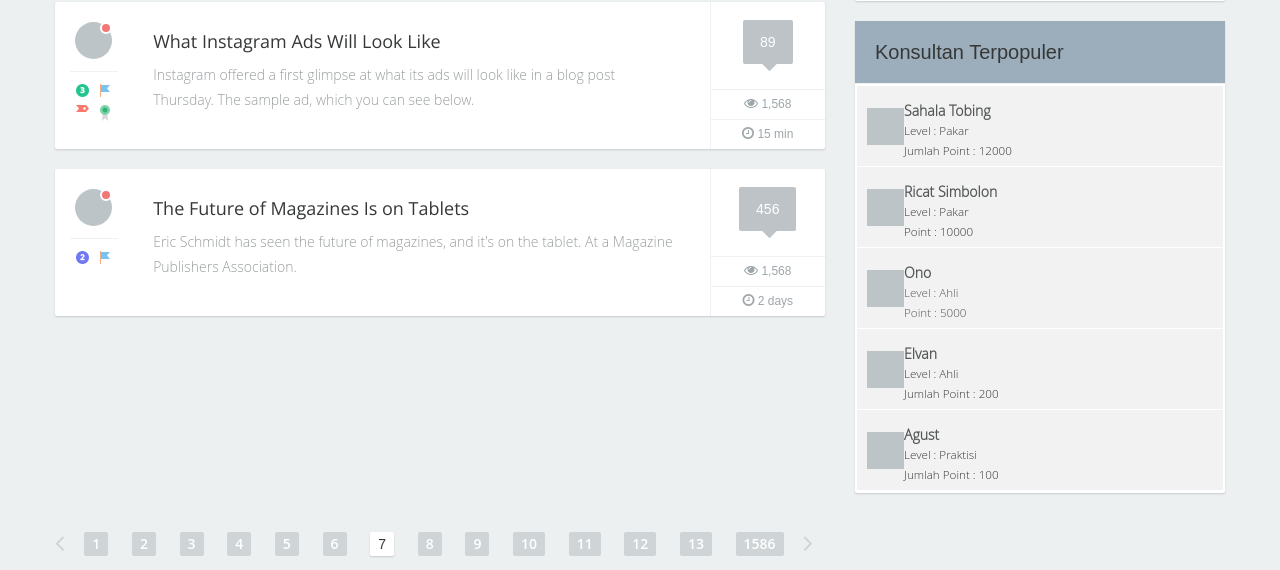
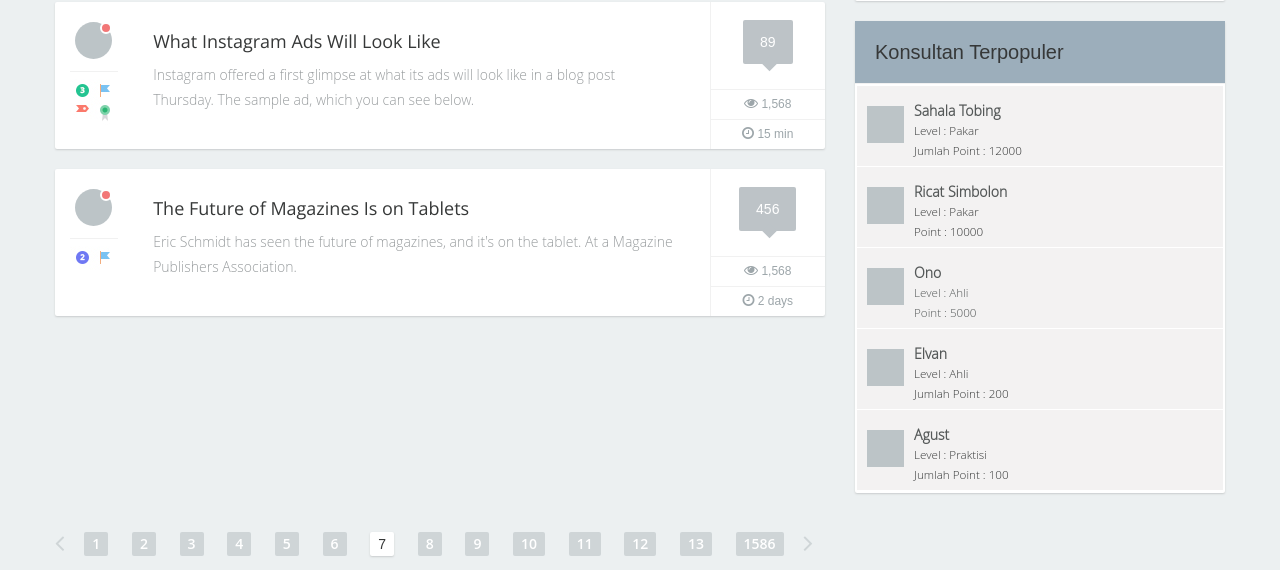
Before and after one commit to forum-hukum/hukumsharing, a CodeIgniter app: page /database/ in a window 1280 px wide. Shown: the part 1244-1814 px from the top of the page. Run offline with CodeIgniter, Linux system fonts and the light colour scheme; some libraries are stand-ins or nearby versions.

Commit message:
again, this is about avatar :(

```diff
--- a/application/views/dashboard.php
+++ b/application/views/dashboard.php
@@ -320,7 +320,7 @@
 											<table>
 												<tr>
 													<td>
-														<img src="<?php echo base_url()?>f_style/images/avatar3.jpg" alt="" />
+														<img class="consultant-profile" src="<?php echo base_url()?>f_style/images/avatar3.jpg" alt="" />
 													</td>
 													<td>
 														<a href="#"><b> Sahala Tobing </b></a> <br/>
@@ -333,7 +333,7 @@
 											<table>
 												<tr>
 													<td>
-														<img src="<?php echo base_url()?>f_style/images/avatar3.jpg" alt="" />
+														<img class="consultant-profile" src="<?php echo base_url()?>f_style/images/avatar3.jpg" alt="" />
 													</td>
 													<td>
 														<a href="#"><b> Ricat Simbolon </b></a> <br/>
@@ -346,7 +346,7 @@
 											<table>
 												<tr>
 													<td>
-														<img src="<?php echo base_url()?>f_style/images/avatar3.jpg" alt="" />
+														<img class="consultant-profile" src="<?php echo base_url()?>f_style/images/avatar3.jpg" alt="" />
 													</td>
 													<td>
 														<a href="#"><b> Ono </b>
@@ -360,7 +360,7 @@
 											<table>
 												<tr>
 													<td>
-														<img src="<?php echo base_url()?>f_style/images/avatar3.jpg" alt="" />
+														<img class="consultant-profile" src="<?php echo base_url()?>f_style/images/avatar3.jpg" alt="" />
 													</td>
 													<td>
 														<a href="#"><b> Elvan </b></a> <br/>
@@ -373,7 +373,7 @@
 											<table>
 												<tr>
 													<td>
-														<img src="<?php echo base_url()?>f_style/images/avatar3.jpg" alt="" />
+														<img class="consultant-profile" src="<?php echo base_url()?>f_style/images/avatar3.jpg" alt="" />
 													</td>
 													<td>
 														<a href="#"><b> Agust </b></a> <br/>
```
